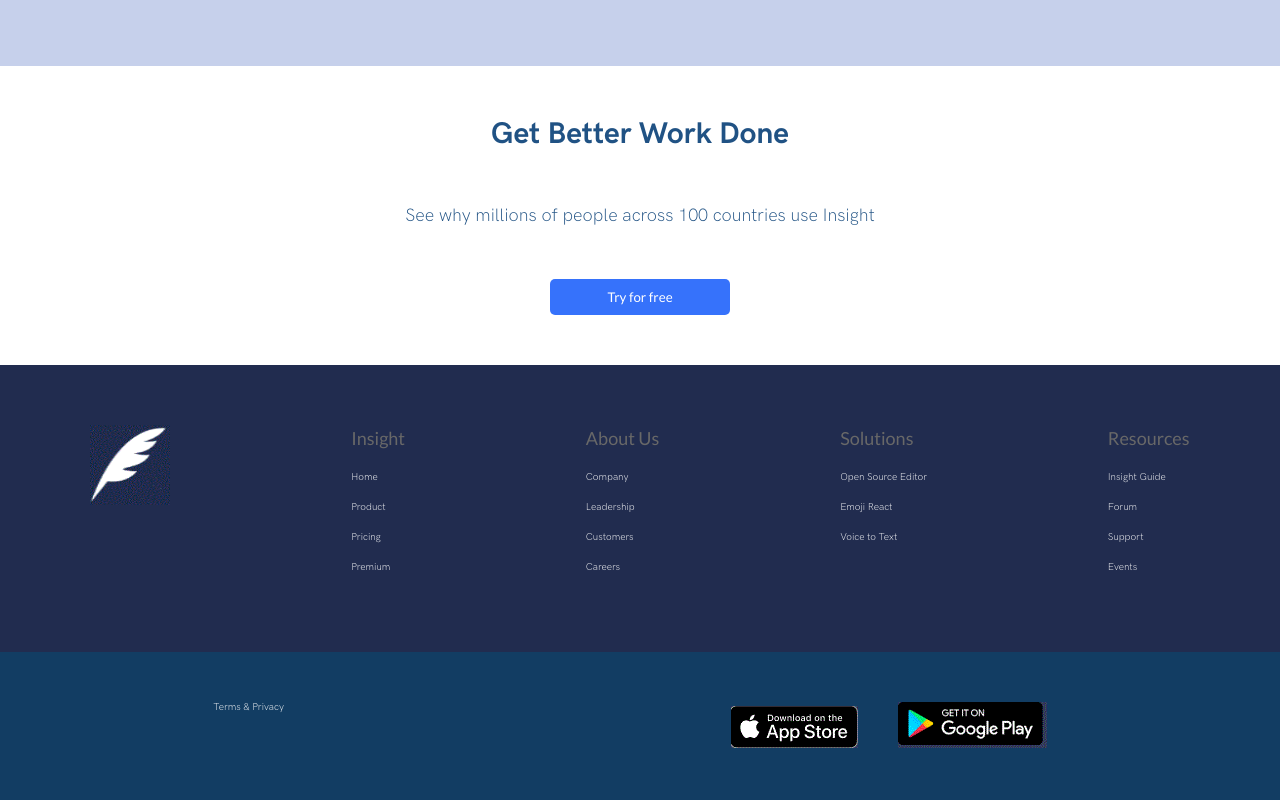
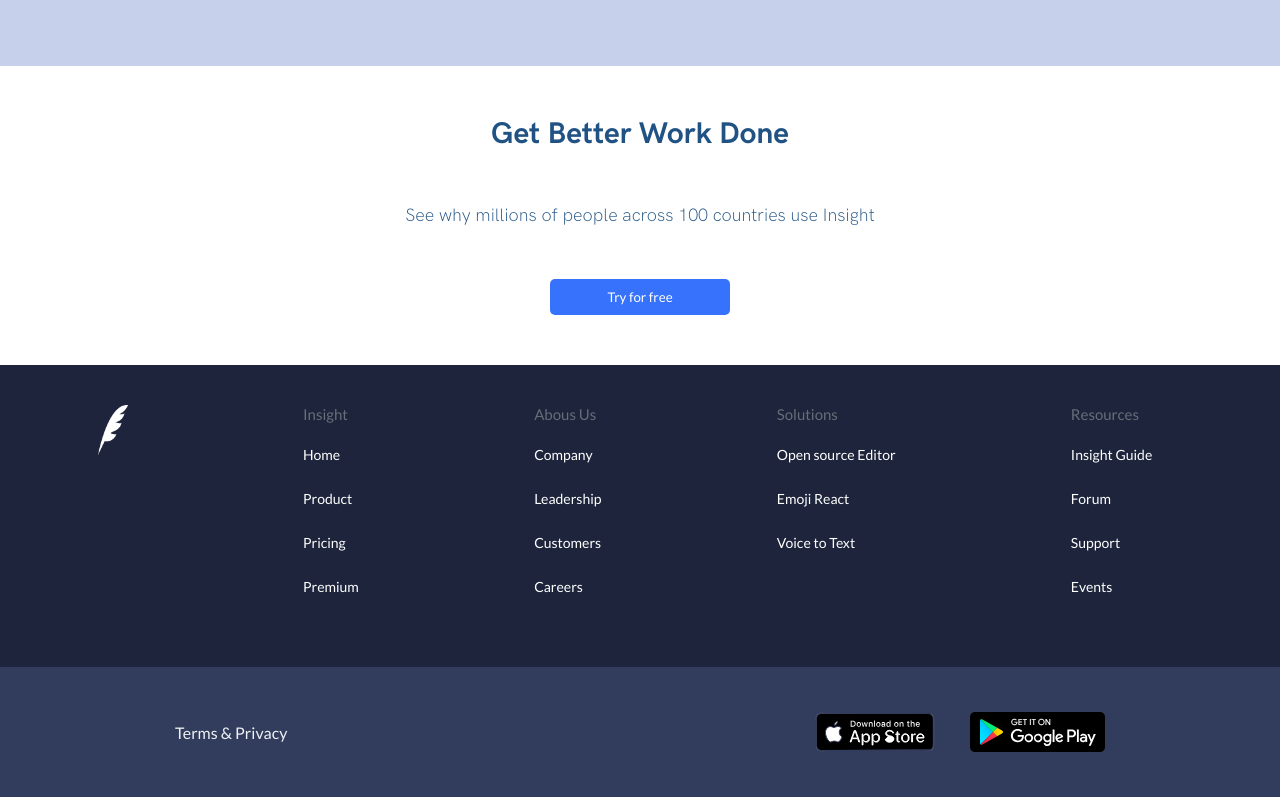
Before and after one commit to LABS-EU3/react_blog_frontend, a React (Create React App) app: page / in a window 1280 px wide. Shown: the part 1696-2496 px from the top of the page. Built offline with nearby package versions, Linux system fonts and the light colour scheme.

Commit message:
Fix: Attach the reusable footer components

```diff
--- a/src/pages/LandingPage.js
+++ b/src/pages/LandingPage.js
@@ -3,11 +3,9 @@ import "../fonts/style.css";
 import styled from "styled-components";
 import lp from "../assets/images/landing-jumbo.svg";
 import demo from "../assets/images/demo.GIF";
-import logo from "../assets/images/logo.png";
-import ps from "../assets/images/ps.png";
-import appstr from "../assets/images/appstr.png";
-import { Link } from "react-router-dom";
 import DefaultNav from "../components/Navigation/Default";
+import PrimaryFooter from '../components/Footer/PrimaryFooter';
+import SecondaryFooter from '../components/Footer/SecondaryFooter';
 
 const LandingPage = props => {
   const Main = styled.div`
@@ -78,53 +76,6 @@ const LandingPage = props => {
       min-width: 95%;
       max-height: 60vh;
     }
-  `;
-
-  const Logo = styled.div`
-    p {
-      font-family: "HK Grotesk Bold";
-      color: #212c4f;
-      font-weight: 800;
-      font-size: 2rem;
-      margin-left: 30px;
-    }
-  `;
-  const LogIn = styled.div`
-    margin-right: 30px;
-    font-family: "HK Grotesk Light";
-    display: flex;
-
-    .button {
-      text-decoration: none;
-    }
-
-    .button.get-started {
-      background-color: #3672fb;
-      padding: 10px;
-      color: #ffffff;
-      border-radius: 5px;
-      border: none;
-      box-shadow: 0px 10px 20px;
-      -webkit-transition-duration: 0.4s;
-      transition-duration: 0.4s;
-    }
-
-    .button.get-started:hover {
-      background-color: #212c4f;
-      color: #ffffff;
-    }
-
-    .button.login {
-      color: #205284;
-      margin: 15px 30px 0 0;
-      text-decoration: none;
-    }
-  `;
-
-  const TopLp = styled.div`
-    display: flex;
-    justify-content: space-between;
-    padding-top: 8px;
   `;
 
   const Features = styled.div`
@@ -202,41 +153,6 @@ const LandingPage = props => {
     }
   `;
 
-  const BottomMenu = styled.div`
-    background-color: #212c4f;
-    font-family: "HK Grotesk Light";
-    display: flex;
-    padding: 60px 0;
-    justify-content: space-around;
-
-    .header {
-      color: #686868;
-    }
-
-    .content li {
-      margin: 20px 0;
-      display: flex;
-      flex-direction: column;
-      text-decoration: none;
-      color: #ffffff;
-    }
-  `;
-  const Footer = styled.div`
-    background-color: #123d63;
-    font-family: "HK Grotesk Light";
-    padding: 50px 0;
-    display: flex;
-    justify-content: space-around;
-
-    li {
-      color: #ffffff;
-      text-decoration: none;
-    }
-
-    img {
-      margin: 0 20px;
-    }
-  `;
 
   return (
     <Main>
@@ -318,54 +234,8 @@ const LandingPage = props => {
         <button className="try">Try for free</button>
       </Pitch>
 
-      <BottomMenu>
-        <img src={logo} alt="logo" width="80px" height="80px" />
-        <div className="content">
-          <p className="header">Insight</p>
-          <ul>
-            <li>Home</li>
-            <li>Product</li>
-            <li>Pricing</li>
-            <li>Premium</li>
-          </ul>
-        </div>
-        <div className="content">
-          <p className="header">About Us</p>
-          <ul>
-            <li>Company</li>
-            <li>Leadership</li>
-            <li>Customers</li>
-            <li>Careers</li>
-          </ul>
-        </div>
-        <div className="content">
-          <p className="header">Solutions</p>
-          <ul>
-            <li>Open Source Editor</li>
-            <li>Emoji React</li>
-            <li>Voice to Text</li>
-          </ul>
-        </div>
-        <div className="content">
-          <p className="header">Resources</p>
-          <ul>
-            <li>Insight Guide</li>
-            <li>Forum</li>
-            <li>Support</li>
-            <li>Events</li>
-          </ul>
-        </div>
-      </BottomMenu>
-
-      <Footer>
-        <ul>
-          <li>Terms & Privacy</li>
-        </ul>
-        <div>
-          <img src={appstr} alt="apple store" />
-          <img src={ps} alt="google playstore" />
-        </div>
-      </Footer>
+      <PrimaryFooter />
+      <SecondaryFooter />
     </Main>
   );
 };
--- a/src/pages/Register.js
+++ b/src/pages/Register.js
@@ -4,6 +4,7 @@ import DefaultNavigation from "../components/Navigation/Default";
 import Modal from "../components/Modal";
 import RegistrationSuccess from "./RegistrationSuccess";
 import Button from "../components/Button";
+import SecondaryFooter from '../components/Footer/SecondaryFooter';
 
 import {
   StyledContainer,
@@ -76,15 +77,7 @@ function Register({ register, loading, success, location }) {
           />
         </StyledAuth>
       </StyledContainer>
-      <StyledFooter>
-        <div className="footer-group">
-          <a href="/">Terms & Privacy</a>
-        </div>
-        <div className="footer-group footer-right">
-          <img src={appstr} alt="Apple Store logo" />
-          <img src={ps} alt="Play Store logo" />
-        </div>
-      </StyledFooter>
+      <SecondaryFooter />
     </>
   );
 }
```
